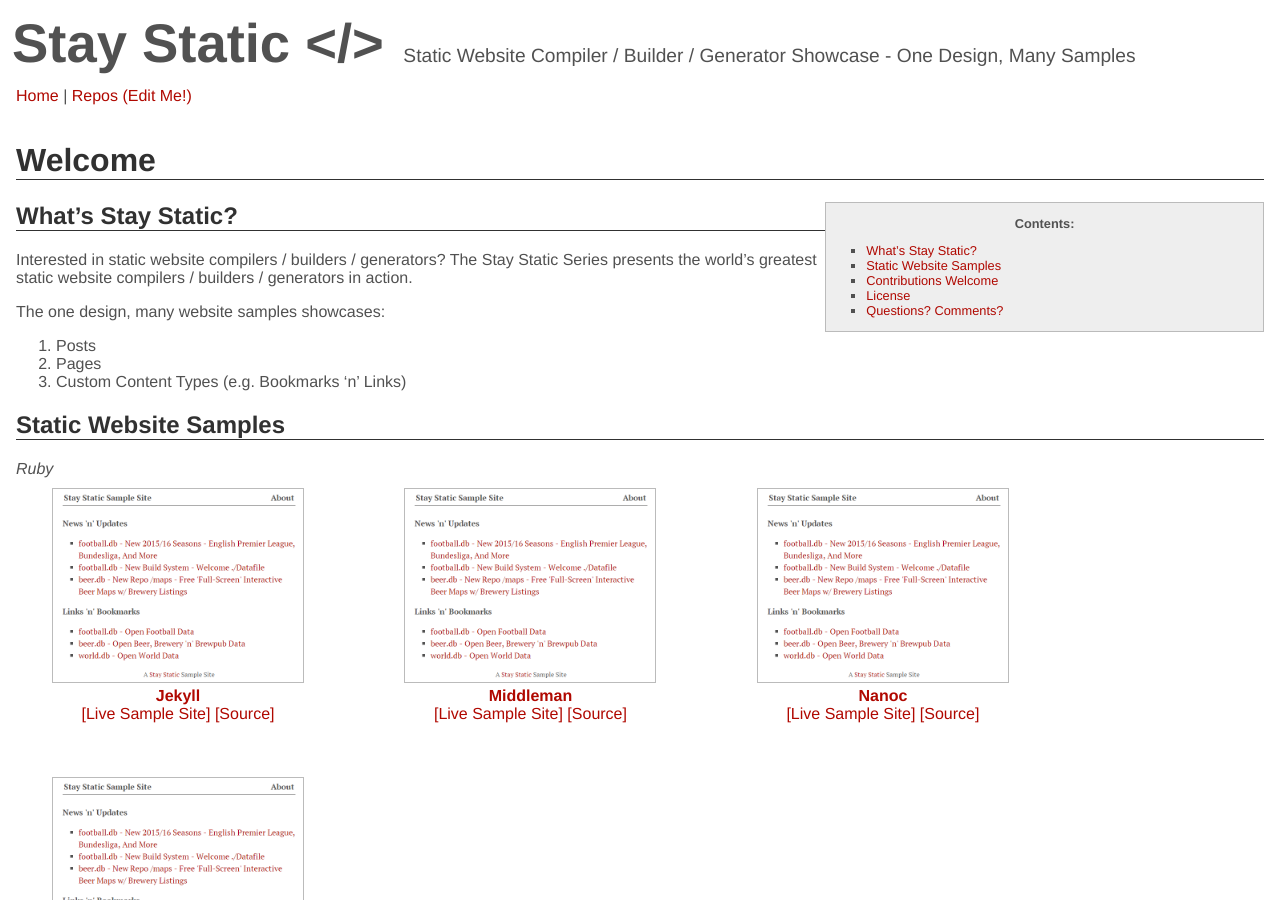
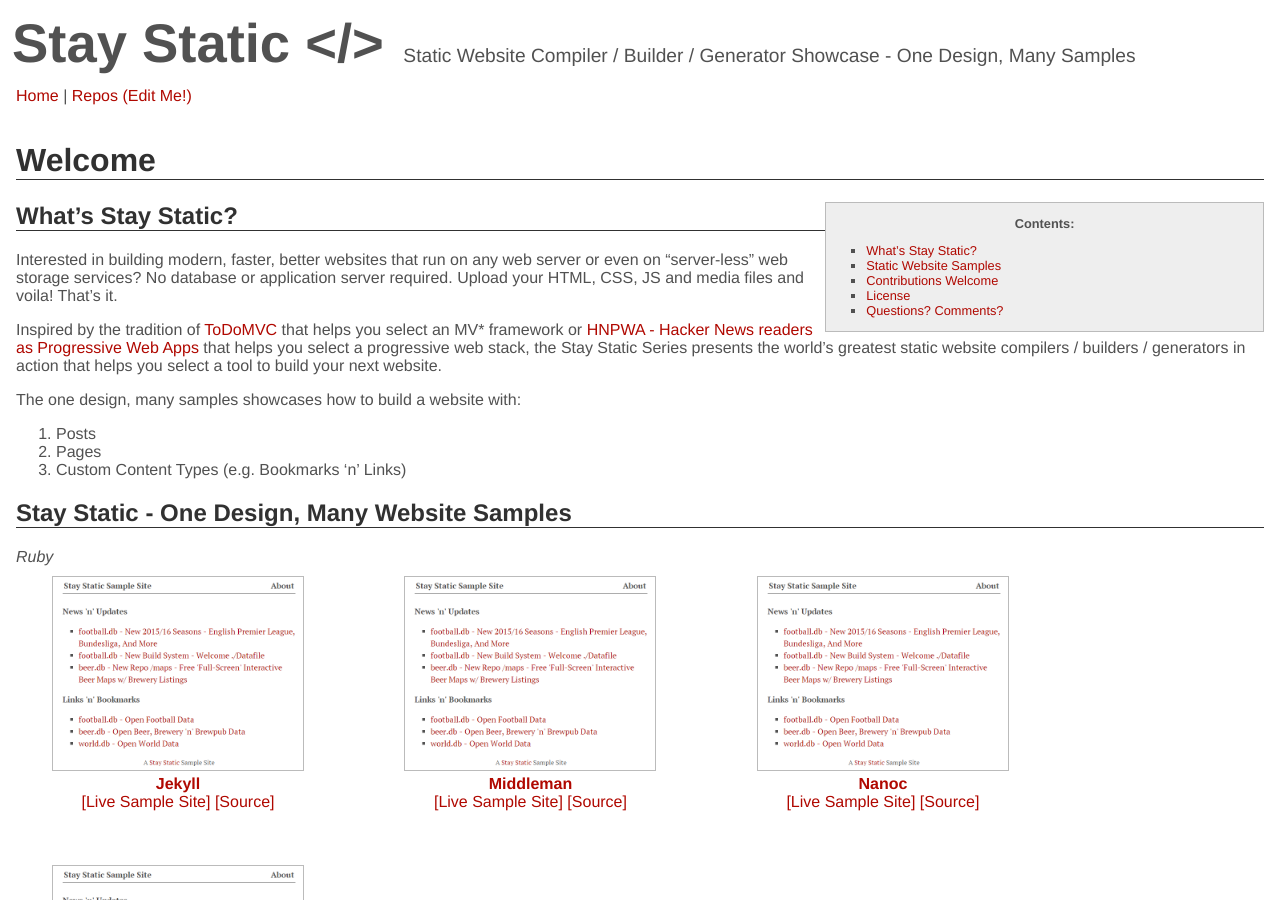
Before and after one commit to staystatic/staystatic.github.io, a Jekyll site: the page built from index.md, in a window 1280 px wide and 900 px high. Built offline with Jekyll 4.4.1, drawn with Linux system fonts in a browser that asks for light colours.

Commit message:
Update index.md

```diff
--- a/index.md
+++ b/index.md
@@ -19,17 +19,23 @@
 
 ## What's Stay Static?  {#whatis}
 
-Interested in static website compilers / builders / generators?
-The Stay Static Series presents the world's greatest static website compilers / builders / generators in action.
+Interested in building modern, faster, better websites that run on any web server or even on "server-less" web storage services?
+No database or application server required. Upload your HTML, CSS, JS and media files and voila! That's it.
 
-The one design, many website samples showcases:
+Inspired by the tradition of [ToDoMVC](http://todomvc.com) that helps you select an MV* framework
+or [HNPWA - Hacker News readers as Progressive Web Apps](https://hnpwa.com) that helps you select a progressive web stack,
+the Stay Static Series presents the world's greatest static website compilers / builders / generators in action
+that helps you select a tool to build your next website.
+
+The one design, many samples showcases how to build a website with:
 
 1. Posts
 2. Pages
 3. Custom Content Types (e.g. Bookmarks 'n' Links)
 
 
-## Static Website Samples  {#samples}
+
+## Stay Static - One Design, Many Website Samples  {#samples}
 
 {% include sites.html %}
 
```
